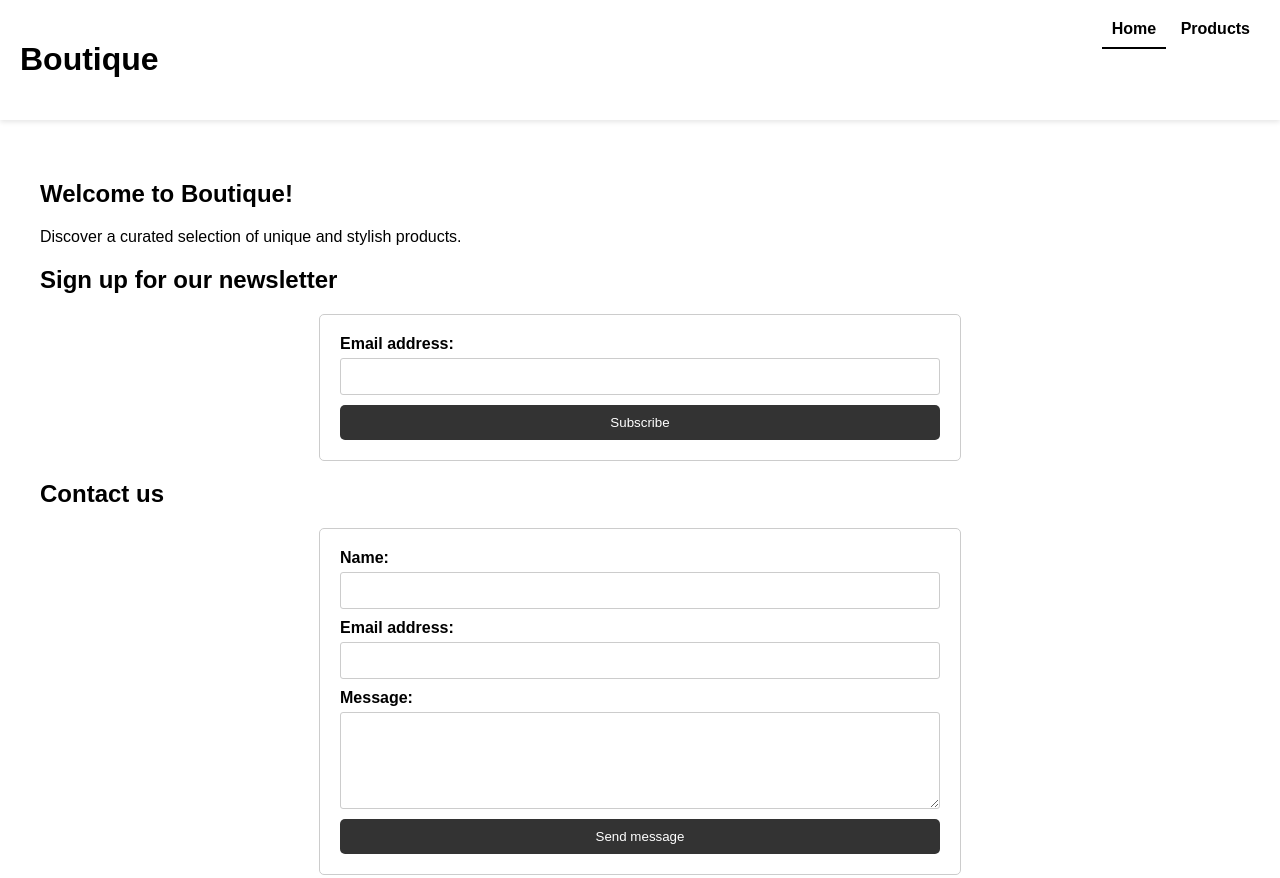
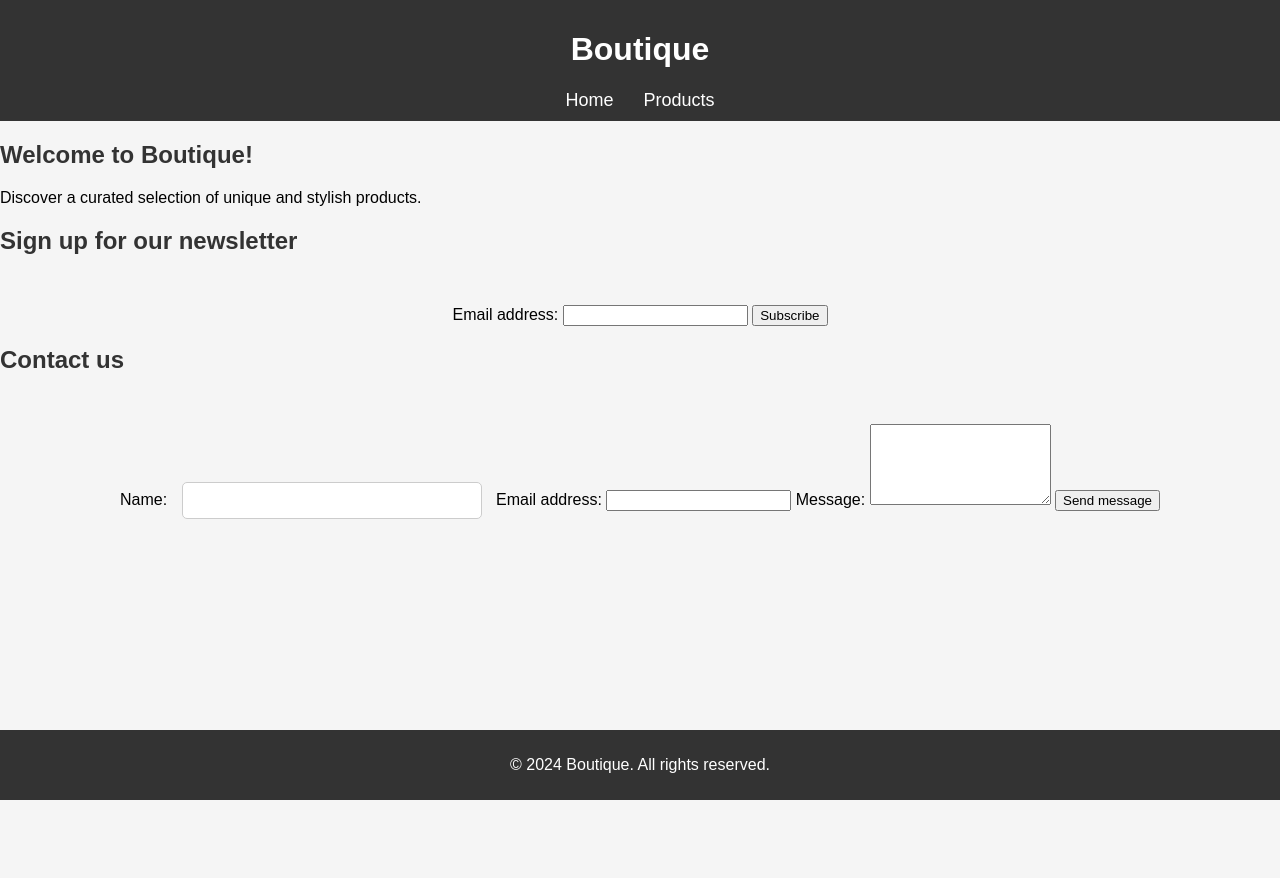
Before and after one commit to happy-1310/gemini-errorfixing, a plain HTML site: page index.html in a window 1280 px wide. Shown: the top 878 px of the page. After the commit the page ends 800 px from the top, so only its background shows below. Drawn offline with Linux system fonts and the light colour scheme.

Commit message:
Update index.html

```diff
--- a/index.html
+++ b/index.html
@@ -5,86 +5,80 @@
   <meta name="viewport" content="width=device-width, initial-scale=1.0">
   <title>Boutique</title>
   <style>
-    /* Style the body */
+    /* CSS Styles */
     body {
-      font-family: Arial, sans-serif;
       margin: 0;
       padding: 0;
-      background-color: linear-gradient(to right, #ff9999, #66b3ff);
+      font-family: Arial, sans-serif;
+      background-color: #f5f5f5; /* Light gray background */
     }
 
-    /* Style the header */
-    header {
-      display: flex;
-      justify-content: space-between;
+    .container {
+      max-width: 1200px;
+      margin: 0 auto;
       padding: 20px;
-      background-color: #fff;
-      box-shadow: 0 2px 5px rgba(0, 0, 0, 0.1);
     }
 
-    /* Style the navigation links */
-    header a {
-      color: #000;
-      text-decoration: none;
-      padding: 10px;
-      font-weight: bold;
+    header {
+      background-color: #333; /* Dark gray header background */
+      color: #fff; /* White text color */
+      padding: 10px 0;
+      text-align: center;
     }
 
-    /* Style the active navigation link */
-    header a.active {
-      border-bottom: 2px solid #000;
+    nav {
+      display: flex;
+      justify-content: center;
+      margin-top: 10px;
     }
 
-    /* Style the main content area */
-    main {
-      padding: 40px;
+    nav a {
+      color: #fff;
+      text-decoration: none;
+      margin: 0 15px;
+      font-size: 18px;
     }
 
-    /* Style the section headers */
-    section h2 {
+    footer {
+      background-color: #333; /* Dark gray footer background */
+      color: #fff; /* White text color */
+      padding: 10px 0;
       text-align: center;
-      margin-bottom: 20px;
-      font-size: 2em;
-      color: #333;
+      position: fixed;
+      bottom: 0;
+      width: 100%;
     }
 
-    /* Style the forms */
     form {
-      display: flex;
-      flex-direction: column;
-      width: 50%;
-      margin: 0 auto;
-      padding: 20px;
-      border: 1px solid #ccc;
-      border-radius: 5px;
+      margin-top: 50px;
+      text-align: center;
     }
 
-    form label {
-      margin-bottom: 5px;
-      font-weight: bold;
+    h2 {
+      color: #333; /* Dark gray text color */
     }
 
-    form input, form textarea {
+    input[type="text"] {
+      width: 300px;
       padding: 10px;
-      border: 1px solid #ccc;
-      border-radius: 3px;
-      margin-bottom: 10px;
+      margin: 10px;
+      border: 1px solid #ccc; /* Light gray border */
+      border-radius: 5px;
+      box-sizing: border-box;
     }
 
-    form button {
-      background-color: #333;
-      color: #fff;
+    input[type="submit"] {
       padding: 10px 20px;
+      background-color: #333; /* Dark gray button background */
+      color: #fff; /* White text color */
       border: none;
       border-radius: 5px;
       cursor: pointer;
+      transition: background-color 0.3s;
     }
 
-    /* Style the footer */
-    footer {
-      text-align: center;
-      padding: 20px;
-      background-color: #f2f2f2;
+    input[type="submit"]:hover {
+      background-color: #555; /* Darker gray on hover */
     }
   </style>
 </head>
```
